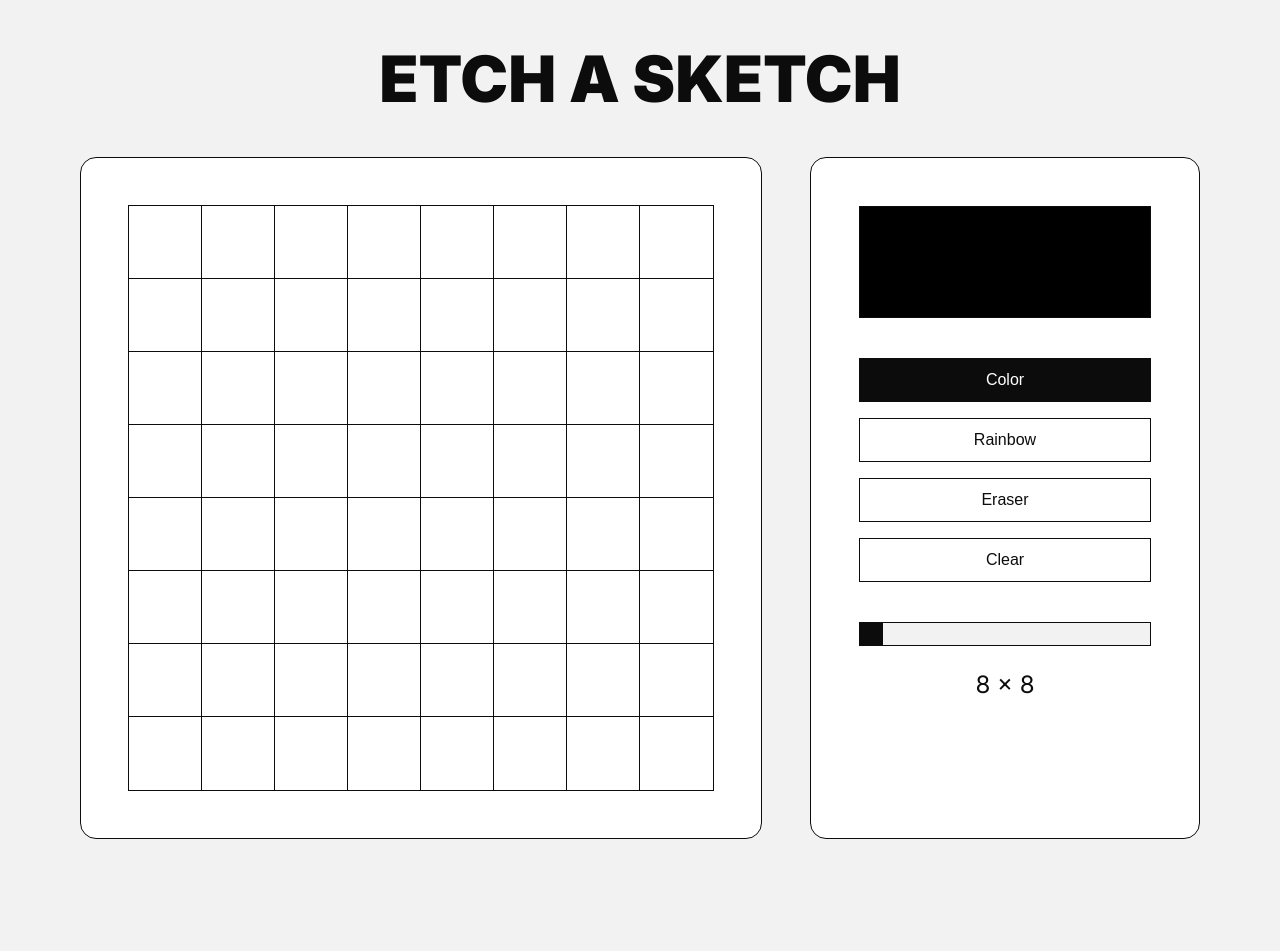
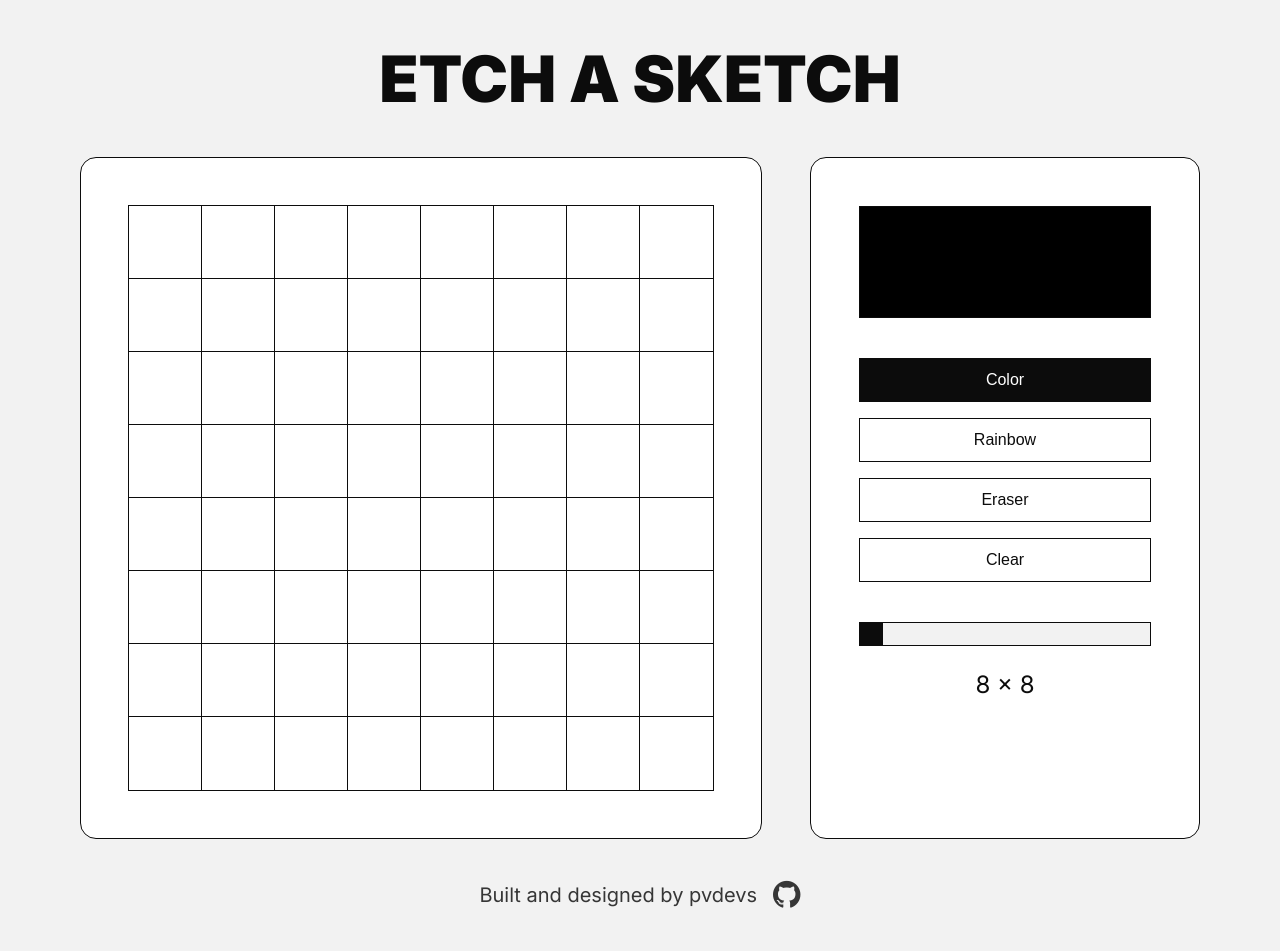
Before and after one commit to pvdevs/etch-a-sketch, a plain HTML site: page index.html in a window 1280 px wide. Before the commit the page ends 839 px from the top, so only its background shows below. Drawn offline with Linux system fonts and the light colour scheme.

Commit message:
add project credits and github link to my profile

```diff
--- a/index.html
+++ b/index.html
@@ -6,6 +6,7 @@
     <title>Etch a Sketch</title>
     <script src="./script.js" defer></script>
     <link rel="stylesheet" href="./style.css">
+    <link rel="stylesheet" href="https://cdnjs.cloudflare.com/ajax/libs/font-awesome/4.7.0/css/font-awesome.min.css">
 </head>
 
 <body>
@@ -28,5 +29,9 @@
     </div>
 </div>
 
+<div class="find-me">
+    <p> Built and designed by pvdevs</p>
+    <a href="https://github.com/pvdevs" target="_blank"><i class="fa fa-github" style="font-size:32px"></i></a>
+</div>
 </body>
 </html>
--- a/style.css
+++ b/style.css
@@ -19,6 +19,20 @@ h1 {
 }
 
 a { text-decoration: none; }
+
+.find-me {
+    padding: 40px;
+    display: flex;
+    justify-content: space-between;
+    align-items: center;
+    gap: 16px;
+}
+
+.find-me p {
+    margin: 0;
+    font-size: 20px;
+    color: #363636;
+}
 
 .main {
     display: flex;
@@ -140,3 +154,13 @@ button:hover {
     border-radius: none;
     background: #0c0c0c;
 }
+
+.fa-github {
+    color: #363636;
+    transition: transform 0.3s ease-in-out;
+}
+
+.fa-github:hover {
+    transform: scale(1.4);
+    color: #000000;
+  }
```
